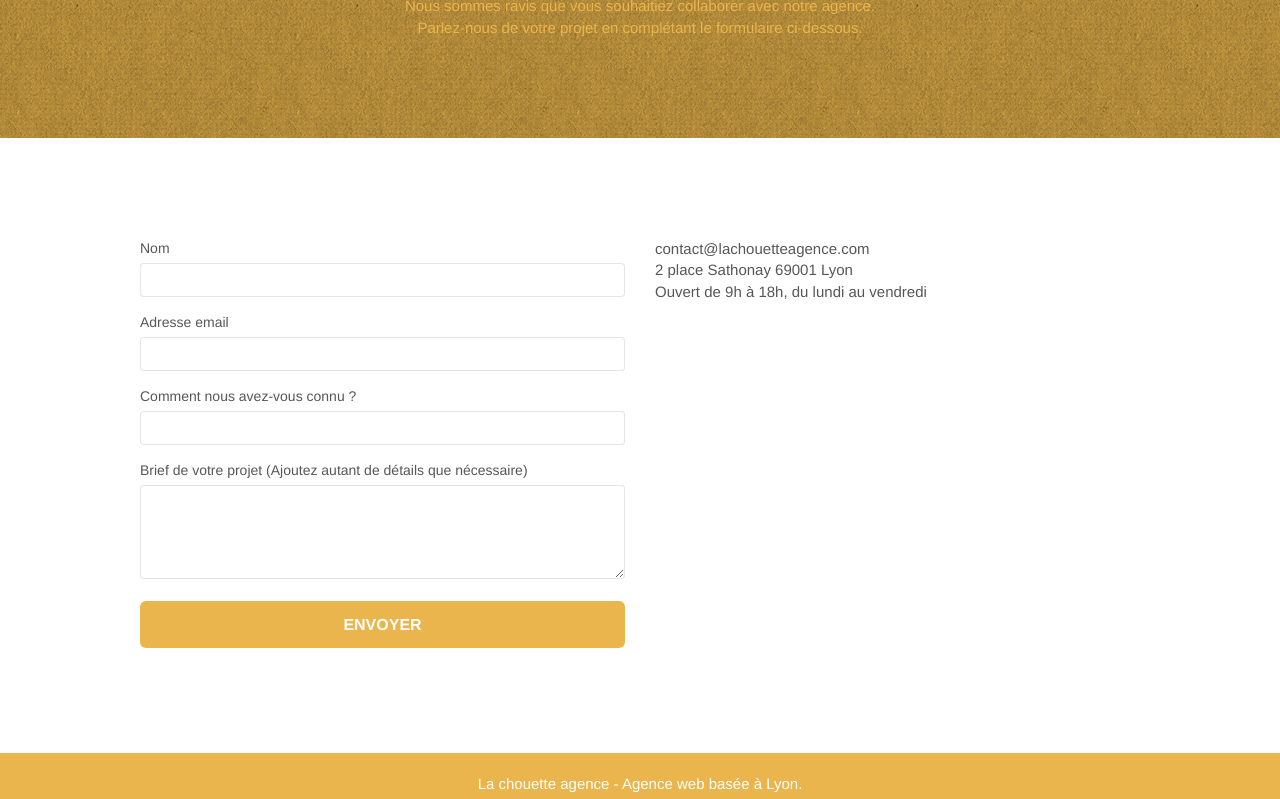
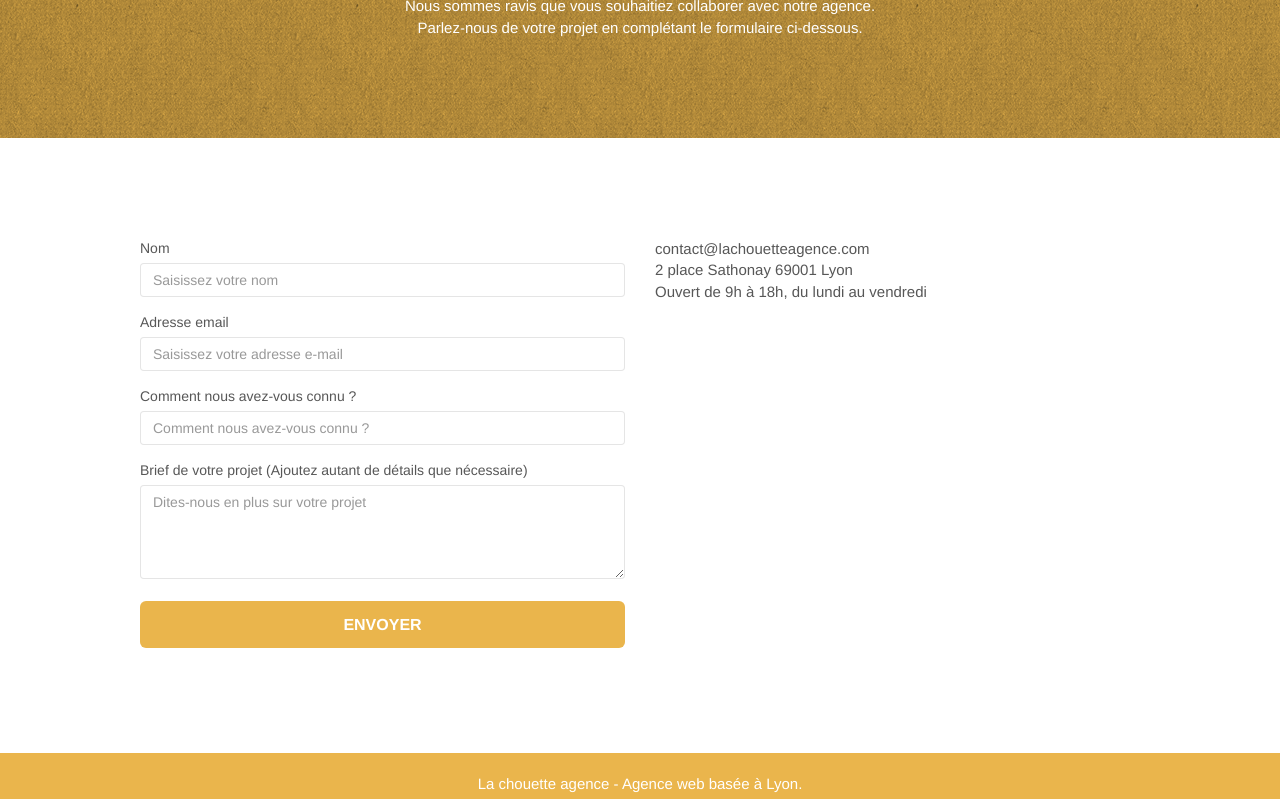
Before and after one commit to Theo-lemoine-oc/TheoLemoine_4_30032021, a plain HTML site: page contact.html in a window 1280 px wide. Shown: the part 269-1068 px from the top of the page. Drawn offline with Linux system fonts and the light colour scheme.

Commit message:
fix others errors seo and accessibilitys

```diff
--- a/contact.html
+++ b/contact.html
@@ -39,7 +39,6 @@
                     <div class="navbar-header">
                         <a class="navbar-brand" href="index.html"><img src="img/la-chouette-agence.png" alt="atlanta web design logo" height="40" /></a>
                         <button id="nav-toggle" type="button" class="ui-navbar-toggle navbar-toggle" data-toggle="collapse" data-target=".navbar-1">
-					<span class="sr-only">Toggle navigation</span><span class="icon-bar"></span><span class="icon-bar"></span><span class="icon-bar"></span>
 				</button>
                     </div>
                     <div class="collapse navbar-collapse navbar-1 special-dropdown-nav">
@@ -81,29 +80,30 @@
             <div class="container bloc-lg">
                 <div class="row">
                     <div class="col-sm-6">
-                        <form id="form_1" novalidate success-msg="Your message has been sent." fail-msg="Sorry it seems that our mail server is not responding, Sorry for the inconvenience!">
+                        <form id="form_1" novalidate success-msg="Votre message a bien été envoyé !" fail-msg="L'envoie de votre message a échoué, veuillez réessayer plus tard s'il vous plait.">
                             <div class="form-group">
                                 <label>
 							        Nom
 						        </label>
-                                <input id="name" class="form-control" required />
+                                <input id="name" class="form-control" type="text" placeholder="Saisissez votre nom" required />
                             </div>
                             <div class="form-group">
                                 <label>
                                     Adresse email
                                 </label>
-                                <input id="email" class="form-control" type="email" required />
+                                <input id="email" class="form-control" type="email" placeholder="Saisissez votre adresse e-mail" required />
                             </div>
                             <div class="form-group">
                                 <label>
                                     Comment nous avez-vous connu ?
                                 </label>
-                                <input class="form-control" type="email" required id="input_504" />
+                                <input id="input_504" class="form-control" type="text" placeholder="Comment nous avez-vous connu ?" required />
                             </div>
                             <div class="form-group">
                                 <label>
                                     Brief de votre projet (Ajoutez autant de détails que nécessaire)<br>
-						</label><textarea id="message" class="form-control" rows="4" cols="50" required></textarea>
+                                </label>
+                                <textarea id="message" class="form-control" rows="4" cols="50" placeholder="Dites-nous en plus sur votre projet" required></textarea>
                             </div>
                             <button class="bloc-button btn btn-lg btn-block cta-hero btn-atomic-tangerine" type="submit">
 						Envoyer
--- a/style.css
+++ b/style.css
@@ -806,7 +806,7 @@ h4 {
 }
 
 .tc-white {
-    color: #eab54c!important;
+    color: #fff!important;
 }
 
 .btn-atomic-tangerine {
```
Also changed, not shown: index.html (+0 -1 lines). Lines whose indentation alone changed are shown as unchanged.
